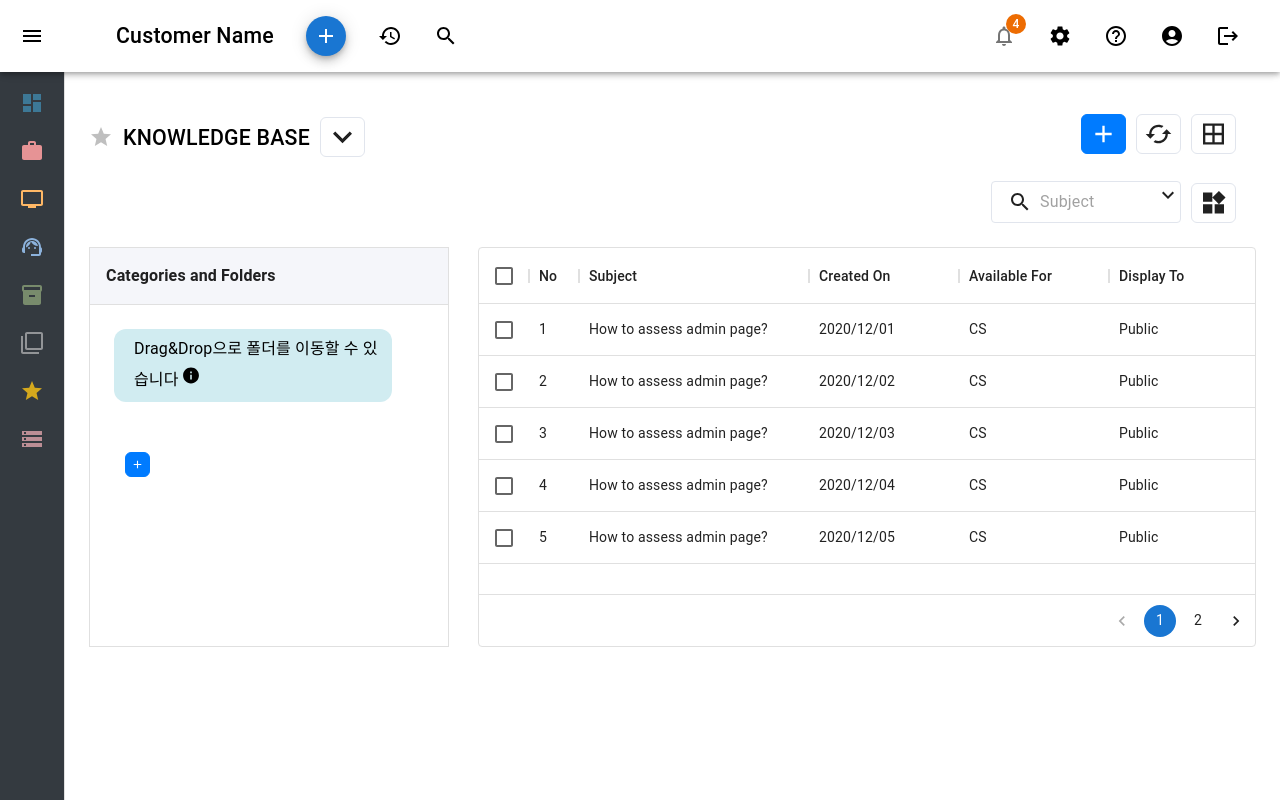
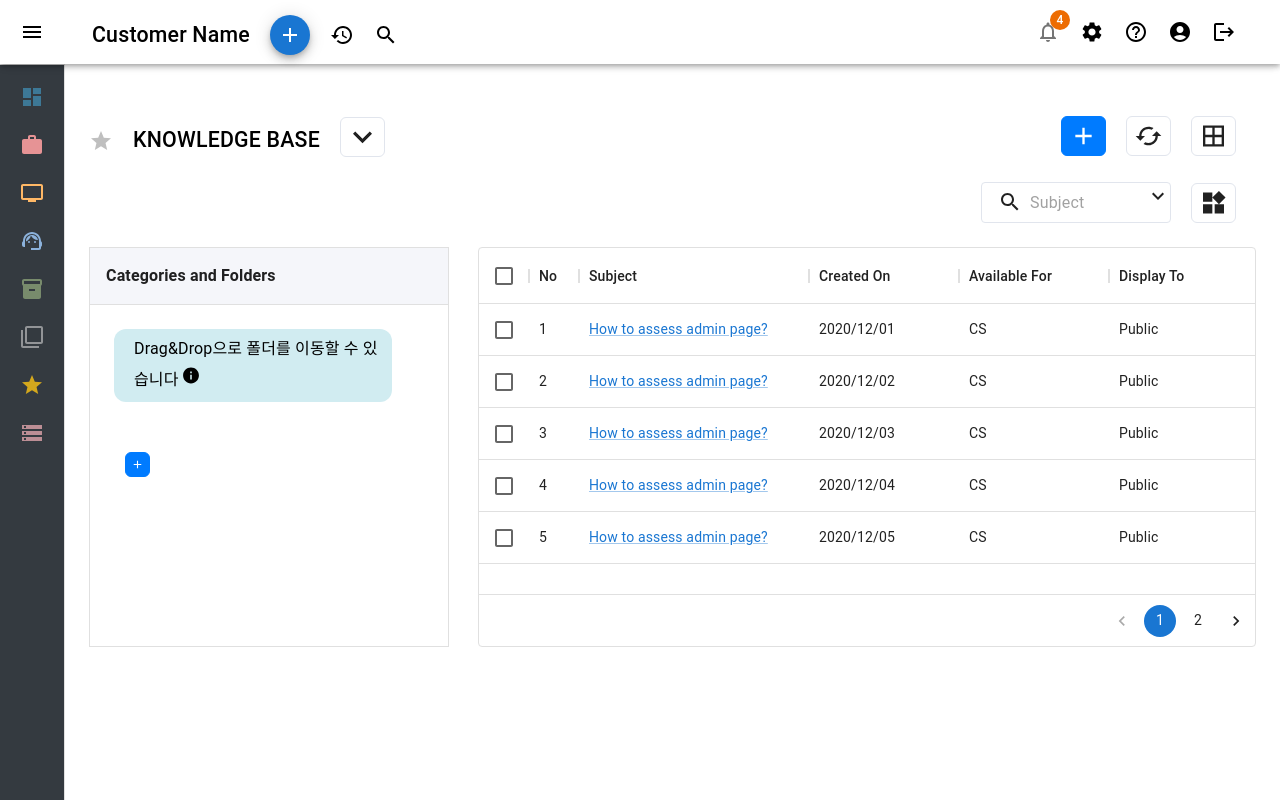
Before and after one commit to hanh0501/knowledge_base, a React (Create React App) app in the folder knowledgebaseuiux/: page / in a window 1280 px wide. Built offline with nearby package versions, Linux system fonts and the light colour scheme.

Commit message:
- Add switch to table - Add link to table - Improve table

```diff
--- a/knowledgebaseuiux/src/knowledge/knowledge.css
+++ b/knowledgebaseuiux/src/knowledge/knowledge.css
@@ -7,7 +7,7 @@
 
 .menutopbar{
     background-color: #131619;
-    height: 77px;
+    height: 68px;
 }
 
 
@@ -27,14 +27,16 @@
 .rightcorner{
     display: flex;
     justify-content: flex-end;
-    column-gap: 10px;
+    align-items: center;
+    column-gap: 20px;
     padding-right: 20px;
 }
 
 
 .leftcorner{
     display: flex;
-    column-gap: 10px;
+    align-items: center;
+    column-gap: 20px;
     margin-top: 05px;
 }
 
--- a/knowledgebaseuiux/src/knowledge/knowledge.js
+++ b/knowledgebaseuiux/src/knowledge/knowledge.js
@@ -83,6 +83,7 @@ import Label from '@mui/icons-material/Label';
 import ArrowDropDownIcon from '@mui/icons-material/ArrowDropDown';
 import ArrowRightIcon from '@mui/icons-material/ArrowRight';
 import FolderOpenIcon from '@mui/icons-material/FolderOpen';
+import Link from '@mui/material/Link';
 
 
 
@@ -457,9 +458,17 @@ function Knowledge() {
 
   const columns = [
     { field: 'id', headerName: 'No', width: 20},
-    { field: 'subject', headerName: 'Subject', width: 230,  type: 'link'},
+    { field: 'subject', headerName: 'Subject', width: 230,
+    renderCell: (params) => (
+              <Link
+                href="#"
+              >
+                {params.row.subject}
+              </Link>
+          ),
+    },
     { field: 'created', headerName: 'Created On',type: 'date', width: 150 },
-    { field: 'available', headerName: 'Available For', width: 150 },
+    { field: 'available', headerName: 'Available For', width: 150},
     { field: 'display', headerName: 'Display To', width: 150 },
     {
       field: 'viewed',
@@ -478,8 +487,11 @@ function Knowledge() {
       field: 'active',
       headerName: 'Active',
       width: 100,
-      type: 'boolean',
-      editable: true
+      renderCell: () => {
+        return (
+          <Switch />
+        );
+      }
     },
 
   ];
@@ -493,8 +505,6 @@ function Knowledge() {
     { id: 6, subject: 'How to assess admin page?', created: '2020/12/06', available: 'CS', display: 'Public', viewed: null, inserted: 5 },
     { id: 7, subject: 'How to assess admin page?', created: '2020/12/07', available: 'CS', display: 'Public', viewed: 50, inserted: 6 },
   ];
-
-
 
 
 
@@ -516,82 +526,47 @@ function Knowledge() {
           >
             <MenuIcon className="menuicon1"/>
           </IconButton>
-          <Box sx={{ flexGrow: 1, p: 1 }} >
-            <Grid container alignItems="center" >
-            <Grid>
-              <Item>
+          <Box  sx={{ flexGrow: 1}}>
+            <Grid container >
+              <Grid  xs={4} display="flex" className="leftcorner">
                 <Typography color="black" fontSize="16pt" fontWeight="500" noWrap component="div">
                 Customer Name
                 </Typography>
-              </Item>
-            </Grid>
-            <Grid  >
-              <Item>
                 <Tooltip title="New" arrow TransitionComponent={Zoom}>
                   <Fab size="small" color="primary" aria-label="add">
                   <AddIcon />
                   </Fab>
                 </Tooltip>
-              </Item>
-            </Grid>
-            <Grid  >
-              <Item>
                 <Tooltip title="Recent" arrow TransitionComponent={Zoom}>
                   <HistoryIcon style={StyleApply.MenuIcon}/>
                 </Tooltip>
-              </Item>
-            </Grid>
-            <Grid   >
-              <Item>
                 <Tooltip title="Search" arrow TransitionComponent={Zoom}>
                   <SearchIcon style={StyleApply.MenuIcon}/>
                 </Tooltip>
-              </Item>
+
               </Grid>
-          </Grid>
-          </Box>
-          <Box  sx={{ display: 'flex' }}>
-            <Grid container>
-            <Grid>
-              <Item>
+
+              <Grid  xs={8} display="flex" className="rightcorner" >
                 <Tooltip title="Notification" arrow TransitionComponent={Zoom}>
                   <Badge badgeContent={4} color="warning">
                       <NotificationsNoneIcon color="action"/>
                   </Badge>
                 </Tooltip>
-              </Item>
-            </Grid>
-            <Grid  >
-              <Item>
                 <Tooltip title="Setting" arrow TransitionComponent={Zoom}>
                   <SettingsIcon style={StyleApply.MenuIcon}/>
                 </Tooltip>
-              </Item>
-            </Grid>
-            <Grid  >
-              <Item>
                 <Tooltip title="Help" arrow TransitionComponent={Zoom}>
                     <HelpOutlineIcon style={StyleApply.MenuIcon}/>
                 </Tooltip>
-              </Item>
-            </Grid>
-            <Grid   >
-              <Item>
                 <Tooltip title="User" arrow TransitionComponent={Zoom}>
                     <AccountCircleIcon style={StyleApply.MenuIcon}/>
                 </Tooltip>
-              </Item>
-            </Grid>
-            <Grid   >
-              <Item className="appear7">
                 <Tooltip title="Logout" arrow TransitionComponent={Zoom}>
                     <LogoutIcon style={StyleApply.MenuIcon}/>
                 </Tooltip>
-              </Item>
               </Grid>
             </Grid>
           </Box>
-
         </Toolbar>
 
       </AppBar>
@@ -651,7 +626,7 @@ function Knowledge() {
         <Box component="main" sx={{ flexGrow: 1, p: 3 }}>
         <br/>
         <DrawerHeader />
-          <Box  sx={{ flexGrow: 1,}}>
+          <Box  sx={{ flexGrow: 1}}>
             <Grid container >
               <Grid  xs={4} display="flex" className="leftcorner">
                 <StarIcon className="StarIcon"/>
@@ -1027,7 +1002,6 @@ function Knowledge() {
                       components={{
                         Pagination: CustomPagination,
                       }}
-
                     />
                   </div>
                 </Grid>
```
Lines whose indentation alone changed are shown as unchanged.
